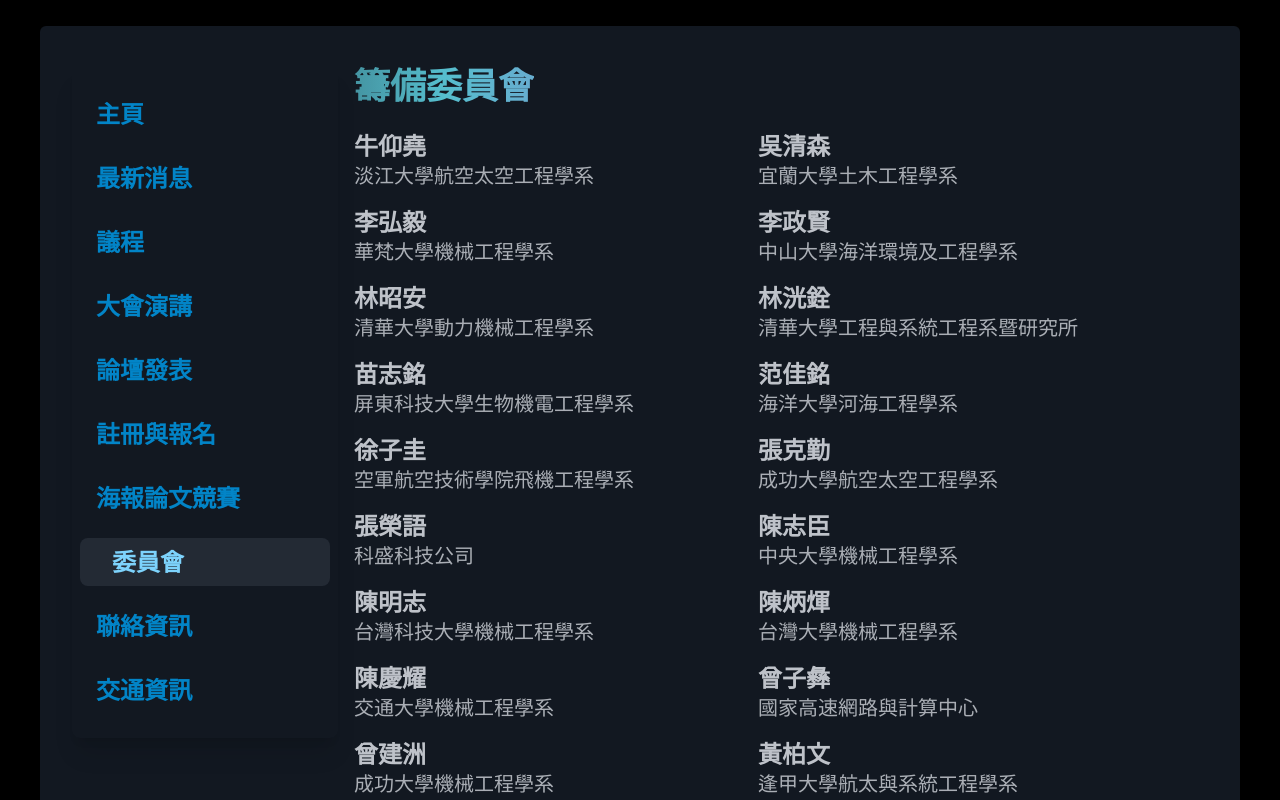
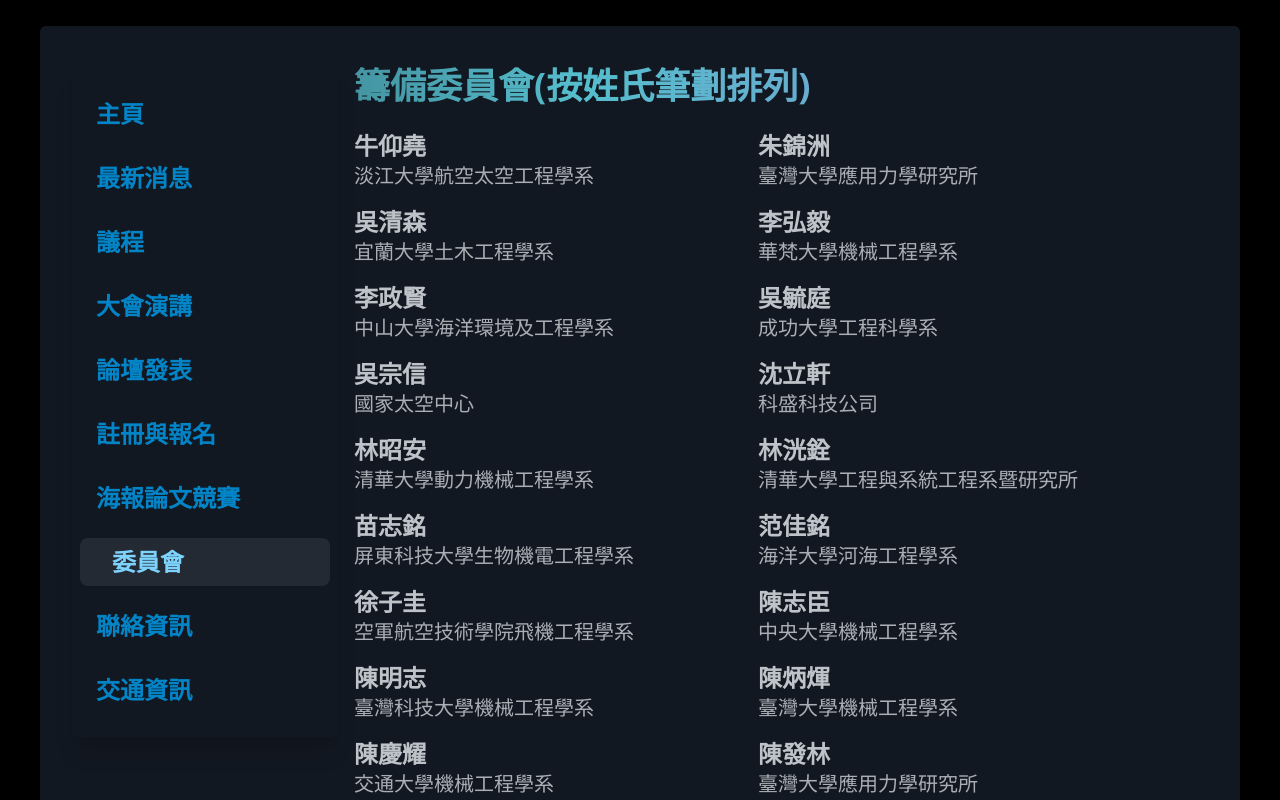
Before and after one commit to OwLu0905/fluid, a Next.js app: page /committee in a window 1280 px wide. Shown: the part 400-1200 px from the top of the page. Built offline with nearby package versions, Linux system fonts and the light colour scheme.

Commit message:
revise text

```diff
--- a/src/view/committee/index.tsx
+++ b/src/view/committee/index.tsx
@@ -3,35 +3,44 @@ import React from "react";
 
 const commitData: { id: number; name: string; organize: string }[] = [
   { id: 0, name: "牛仰堯", organize: "淡江大學航空太空工程學系" },
-  { id: 1, name: "吳清森", organize: "宜蘭大學土木工程學系" },
-  { id: 2, name: "李弘毅", organize: "華梵大學機械工程學系" },
-  { id: 3, name: "李政賢", organize: "中山大學海洋環境及工程學系" },
-  { id: 4, name: "林昭安", organize: "清華大學動力機械工程學系" },
-  { id: 5, name: "林洸銓", organize: "清華大學工程與系統工程系暨研究所" },
-  { id: 6, name: "苗志銘", organize: "屏東科技大學生物機電工程學系" },
-  { id: 7, name: "范佳銘", organize: "海洋大學河海工程學系" },
-  { id: 8, name: "徐子圭", organize: "空軍航空技術學院飛機工程學系" },
-  { id: 9, name: "張克勤", organize: "成功大學航空太空工程學系" },
-  { id: 10, name: "張榮語", organize: "科盛科技公司" },
-  { id: 11, name: "陳志臣", organize: "中央大學機械工程學系" },
-  { id: 12, name: "陳明志", organize: "台灣科技大學機械工程學系" },
-  { id: 13, name: "陳炳煇", organize: "台灣大學機械工程學系" },
-  { id: 14, name: "陳慶耀", organize: "交通大學機械工程學系" },
-  { id: 15, name: "曾子彝", organize: "國家高速網路與計算中心" },
-  { id: 16, name: "曾建洲", organize: "成功大學機械工程學系" },
-  { id: 17, name: "黃柏文", organize: "逢甲大學航太與系統工程學系" },
-  { id: 18, name: "黃美嬌", organize: "台灣大學機械工程學系" },
-  { id: 19, name: "黃楓南", organize: "中央大學數學系" },
-  { id: 20, name: "趙修武", organize: "台灣大學工程科學及海洋工程學系" },
-  { id: 21, name: "鄭金祥", organize: "成功大學航空太空工程學系" },
-  { id: 22, name: "蕭述三", organize: "中央大學機械工程學系" },
-  { id: 23, name: "闕志哲", organize: "成功大學航空太空工程學系" },
+  { id: 1, name: "朱錦洲", organize: "臺灣大學應用力學研究所" },
+  { id: 2, name: "吳清森", organize: "宜蘭大學土木工程學系" },
+  { id: 3, name: "李弘毅", organize: "華梵大學機械工程學系" },
+  { id: 4, name: "李政賢", organize: "中山大學海洋環境及工程學系" },
+  { id: 5, name: "吳毓庭", organize: "成功大學工程科學系" },
+  { id: 6, name: "吳宗信", organize: "國家太空中心" },
+  { id: 7, name: "沈立軒", organize: "科盛科技公司" },
+  { id: 8, name: "林昭安", organize: "清華大學動力機械工程學系" },
+  { id: 9, name: "林洸銓", organize: "清華大學工程與系統工程系暨研究所" },
+  { id: 10, name: "苗志銘", organize: "屏東科技大學生物機電工程學系" },
+  { id: 11, name: "范佳銘", organize: "海洋大學河海工程學系" },
+  { id: 12, name: "徐子圭", organize: "空軍航空技術學院飛機工程學系" },
+  { id: 13, name: "陳志臣", organize: "中央大學機械工程學系" },
+  { id: 14, name: "陳明志", organize: "臺灣科技大學機械工程學系" },
+  { id: 15, name: "陳炳煇", organize: "臺灣大學機械工程學系" },
+  { id: 16, name: "陳慶耀", organize: "交通大學機械工程學系" },
+  { id: 17, name: "陳發林", organize: "臺灣大學應用力學研究所" },
+  { id: 18, name: "張建成", organize: "臺灣大學應用力學研究所" },
+  { id: 19, name: "張克勤", organize: "成功大學航空太空工程學系" },
+  { id: 20, name: "張榮語", organize: "科盛科技公司" },
+  { id: 21, name: "張朝亮", organize: "國家高速網路與計算中心" },
+  { id: 22, name: "許嘉翔", organize: "科盛科技公司" },
+  { id: 23, name: "曾子彝", organize: "國家高速網路與計算中心" },
+  { id: 24, name: "曾建洲", organize: "成功大學機械工程學系" },
+  { id: 25, name: "黃柏文", organize: "逢甲大學航太與系統工程學系" },
+  { id: 26, name: "黃美嬌", organize: "臺灣大學機械工程學系" },
+  { id: 27, name: "黃楓南", organize: "中央大學數學系" },
+  { id: 28, name: "楊馥菱", organize: "臺灣大學機械工程學系" },
+  { id: 29, name: "趙修武", organize: "臺灣大學工程科學及海洋工程學系" },
+  { id: 30, name: "鄭金祥", organize: "成功大學航空太空工程學系" },
+  { id: 31, name: "蕭述三", organize: "中央大學機械工程學系" },
+  { id: 32, name: "闕志哲", organize: "成功大學航空太空工程學系" },
 ];
 
 const CommitteePage = () => {
   return (
     <section className="mx-auto block w-full text-gray-300/80">
-      <Title as="h2">籌備委員會</Title>
+      <Title as="h2">籌備委員會(按姓氏筆劃排列)</Title>
       <ul className="flex flex-col sm:flex-row sm:flex-wrap ">
         {commitData.map((item) => {
           return (
--- a/src/view/poster/Compet.tsx
+++ b/src/view/poster/Compet.tsx
@@ -73,7 +73,14 @@ const Compet = () => {
       <li>
         <div className="flex flex-wrap">
           <p className="mr-2 font-normal">
-            8. 海報需自行印製，並提早帶至會場佈置。
+            8. 海報需自行印製，並提早帶至會場場佈。場佈時間為第一日上午前，撤場時間為第二日中午過後。
+          </p>
+        </div>
+      </li>
+      <li>
+        <div className="flex flex-wrap">
+          <p className="mr-2 font-normal">
+            9. 海報參與者，需於海報展覽期間，於競賽海報前。若未出席，則視同放棄競賽。
           </p>
         </div>
       </li>
```
